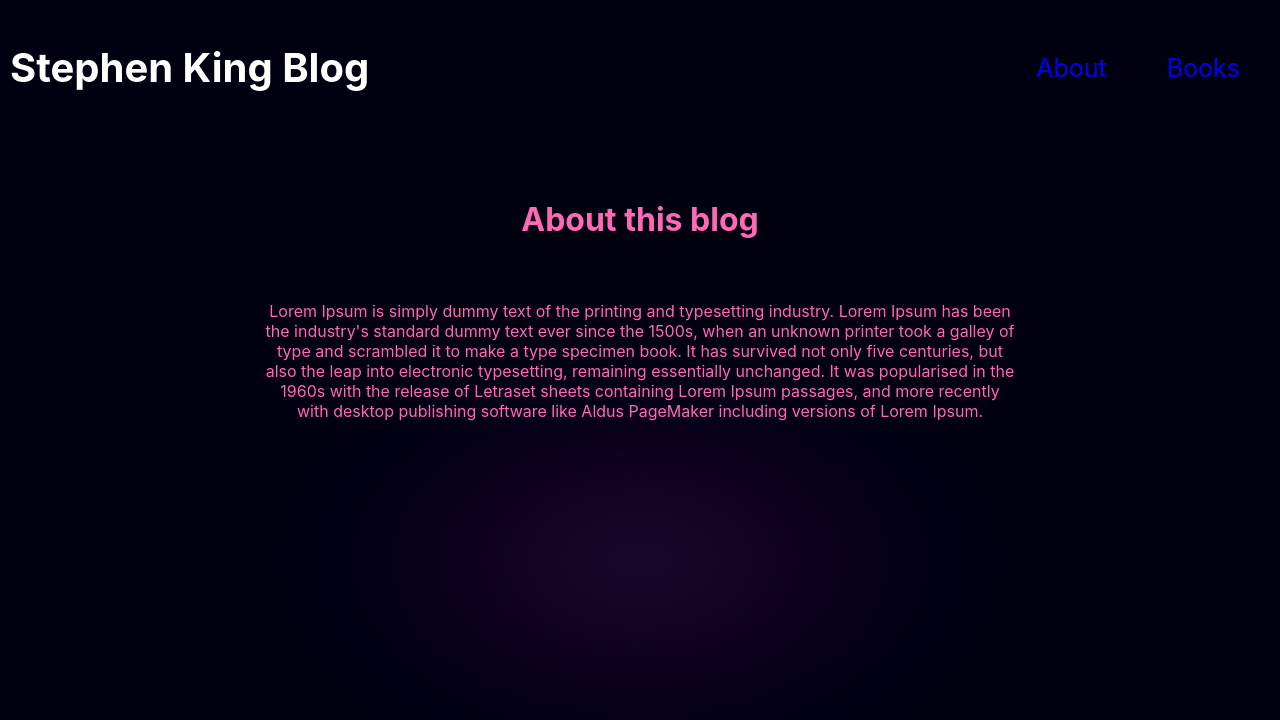
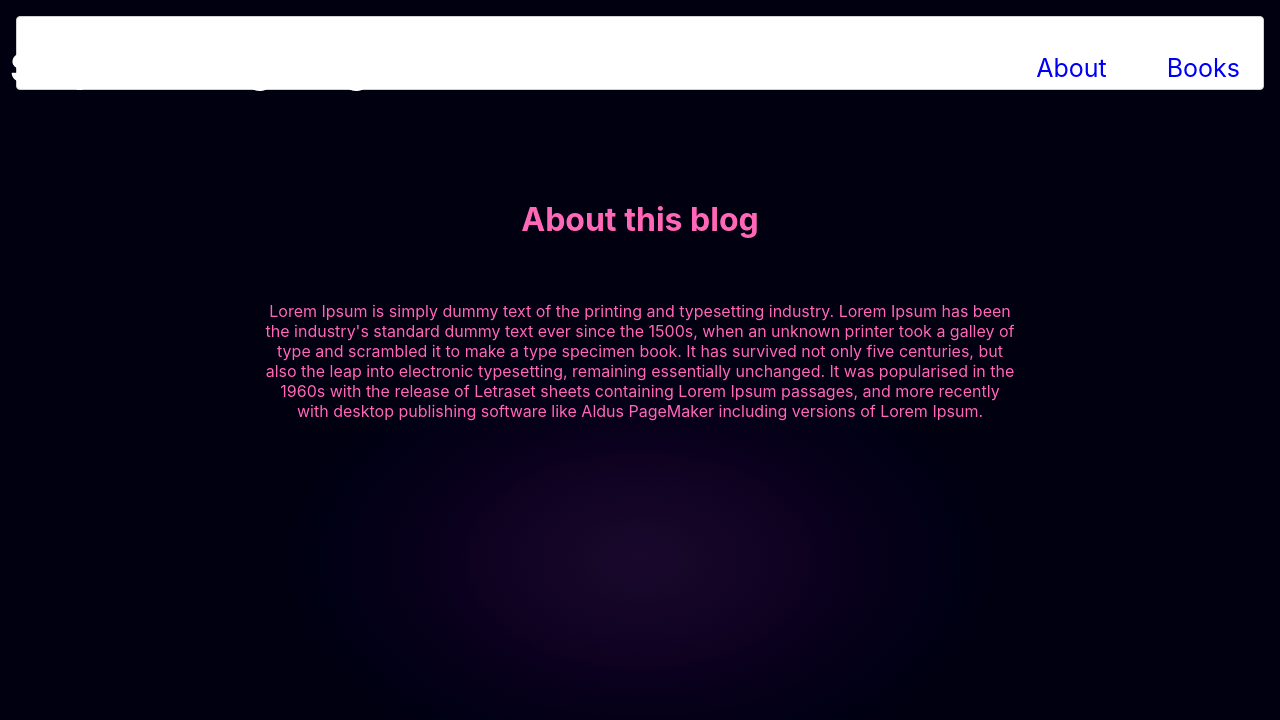
Before and after one commit to javierguerra4/sk-blog, a React (Create React App) app: page / in a window 1280 px wide. Shown: the top 720 px of the page. Built offline with nearby package versions, Linux system fonts and the light colour scheme.

Commit message:
corrected directory

```diff
--- a/src/App.js
+++ b/src/App.js
@@ -2,12 +2,14 @@
 import "./App.css";
 import Navbar from "./components/Navbar";
 import About from "./components/About";
+import BookCard from "./components/BookCard";
 
 function App() {
   return (
     <div className="App">
       <Navbar />
       <About />
+      <BookCard />
     </div>
   );
 }
--- a/src/components/BookCard.js
+++ b/src/components/BookCard.js
@@ -1,5 +1,4 @@
 import React from "react";
-import "./BookCard.css";
 
 const BookCard = ({ title, author, description, thumbnailUrl }) => {
   return (
```
